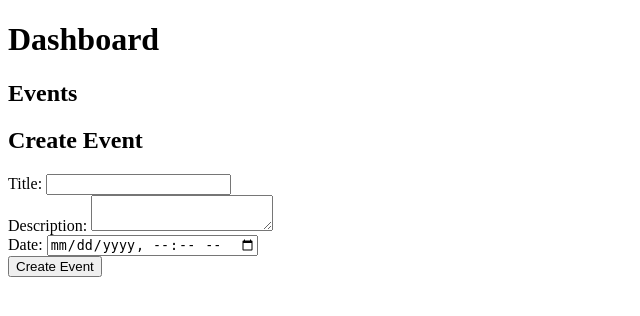
After one commit to hemaasrii05-jpg/Campus-Event-and-Club-Management-Web-Application, a Flask app: template templates/dashboard.html in a window 1280 px wide. The commit adds this page. Shown: the top 316 px of the page, without its empty margins (0-640 px from the left). Run offline with Flask 3, Linux system fonts and the light colour scheme; the template is opened without the code that fills it, so the values that code supplies are empty.

Commit message:
C:\Users\User\Campus-Event-and-Club-Management-Web-Application

```diff
--- /dev/null
+++ b/app.py
@@ -0,0 +1,67 @@
+from flask import Flask, render_template, request, redirect, session
+from models import db, User, Event, Registration
+
+app = Flask(__name__)
+
+if __name__ == "__main__":
+    app.run(debug=True)
+
+app.config['SQLALCHEMY_DATABASE_URI'] = 'sqlite:///database.db'
+app.config['SECRET_KEY'] = 'secret123'
+
+db.init_app(app)
+
+with app.app_context():
+    db.create_all()
+
+@app.route('/')
+def home():
+    return "Flask is working!"
+
+@app.route('/register', methods=['GET', 'POST'])
+def register():
+    if request.method == 'POST':
+        user = User(
+            username=request.form['username'],
+            email=request.form['email'],
+            password=request.form['password']
+        )
+        db.session.add(user)
+        db.session.commit()
+        return redirect('/login')
+
+    return render_template('register.html')
+
+@app.route('/login', methods=['GET', 'POST'])
+def login():
+    if request.method == 'POST':
+        user = User.query.filter_by(
+            email=request.form['email'],
+            password=request.form['password']
+        ).first()
+
+        if user:
+            session['user_id'] = user.id
+            return redirect('/dashboard')
+
+    return render_template('login.html')
+
+@app.route('/dashboard')
+def dashboard():
+    if 'user_id' not in session:
+        return redirect('/login')
+
+    events = Event.query.all()
+    return render_template('dashboard.html', events=events)
+
+@app.route('/create_event', methods=['POST'])
+def create_event():
+    event = Event(
+        title=request.form['title'],
+        description=request.form['description'],
+        date=request.form['date'],
+        created_by=session['user_id']
+    )
+    db.session.add(event)
+    db.session.commit()
+    return redirect('/dashboard')
--- /dev/null
+++ b/templates/dashboard.html
@@ -0,0 +1,27 @@
+<!DOCTYPE html>
+<html lang="en">
+<head>
+    <meta charset="UTF-8">
+    <meta name="viewport" content="width=device-width, initial-scale=1.0">
+    <title>Dashboard</title>
+</head>
+<body>
+    <h1>Dashboard</h1>
+    <h2>Events</h2>
+    <ul>
+        {% for event in events %}
+        <li>{{ event.title }} - {{ event.description }} - {{ event.date }}</li>
+        {% endfor %}
+    </ul>
+    <h2>Create Event</h2>
+    <form method="POST" action="/create_event">
+        <label for="title">Title:</label>
+        <input type="text" name="title" required><br>
+        <label for="description">Description:</label>
+        <textarea name="description"></textarea><br>
+        <label for="date">Date:</label>
+        <input type="datetime-local" name="date" required><br>
+        <button type="submit">Create Event</button>
+    </form>
+</body>
+</html>
--- a/templates/login.html
+++ b/templates/login.html
@@ -44,7 +44,7 @@
     <h2>Login</h2>
 
     <form action="/login" method="POST">
-        <input type="text" name="username" placeholder="Enter Username" required>
+        <input type="email" name="email" placeholder="Enter Email" required>
         <input type="password" name="password" placeholder="Enter Password" required>
 
         <button type="submit">Login</button>
```
Also changed, not shown: models.py (added, +21 -0 lines), templates/register.html (added, +20 -0 lines), instance/database.db (added).
